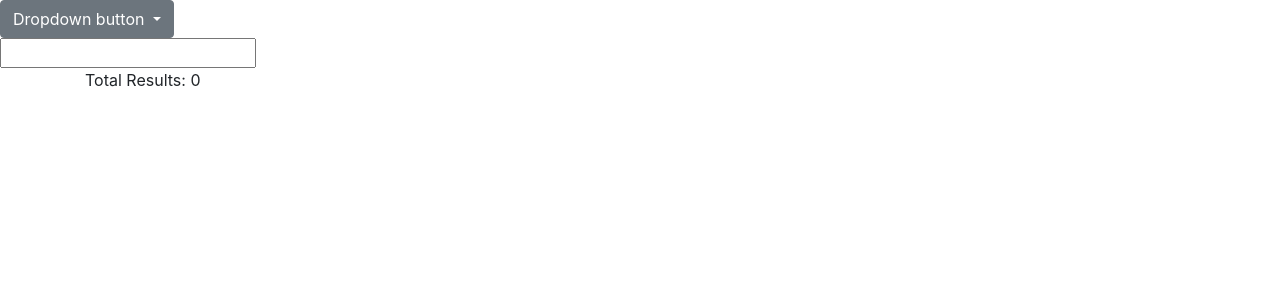
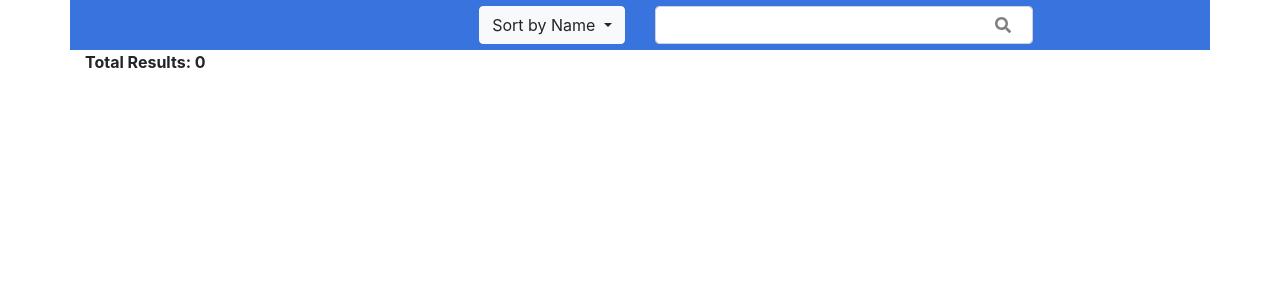
Before and after one commit to amoghardikar/coditas-search, an Angular app: page / in a window 1280 px wide. Shown: the top 300 px of the page. Built offline with nearby package versions, Linux system fonts and the light colour scheme.

Commit message:
modified the search box and header

```diff
--- a/package.json
+++ b/package.json
@@ -19,6 +19,9 @@
     "@angular/platform-browser": "~10.0.5",
     "@angular/platform-browser-dynamic": "~10.0.5",
     "@angular/router": "~10.0.5",
+    "@fortawesome/angular-fontawesome": "^0.7.0",
+    "@fortawesome/fontawesome-svg-core": "^1.2.30",
+    "@fortawesome/free-solid-svg-icons": "^5.14.0",
     "bootstrap": "^4.5.0",
     "jquery": "^3.5.1",
     "popper.js": "^1.16.1",
--- a/src/app/app.module.ts
+++ b/src/app/app.module.ts
@@ -8,6 +8,7 @@ import { HeaderComponent } from './header/header.component';
 import { SearchResultComponent } from './search-result/search-result.component';
 import { AppRoutingModule } from './app-routing.module';
 import { NavService } from './nav-service'
+import { FontAwesomeModule } from '@fortawesome/angular-fontawesome'
 
 @NgModule({
   declarations: [
@@ -18,7 +19,8 @@ import { NavService } from './nav-service'
   imports: [
     BrowserModule,
     HttpClientModule,
-    AppRoutingModule
+    AppRoutingModule,
+    FontAwesomeModule
   ],
   providers: [SearchService, NavService,HttpClientModule, HttpClient],
   bootstrap: [AppComponent]
--- a/src/app/header/header.component.css
+++ b/src/app/header/header.component.css
@@ -0,0 +1,16 @@
+.row-height{
+  height: 100%;
+}
+.container-height{
+  height: 50px;
+  background: #3973dd;
+}
+.icon{
+  position: absolute;
+  color: grey;
+  right: 35%;
+  top: 7px;
+}
+.search-box-parent{
+  width: 70%;
+}
--- a/src/app/header/header.component.html
+++ b/src/app/header/header.component.html
@@ -1,16 +1,31 @@
+<div class="container container-height">
+  <div class="row row-height">
+    <div class="col align-self-center">
+      <div class="d-flex float-right">
         <div class="dropdown">
-    <button class="btn btn-secondary dropdown-toggle" type="button" id="dropdownMenuButton" data-toggle="dropdown" aria-haspopup="true" aria-expanded="false">
-      Dropdown button
+          <button
+            class="btn btn-light dropdown-toggle"
+            type="button"
+            id="dropdownMenuButton"
+            data-toggle="dropdown"
+            aria-haspopup="true"
+            aria-expanded="false"
+          >
+            Sort by Name
           </button>
           <div class="dropdown-menu" aria-labelledby="dropdownMenuButton">
             <a class="dropdown-item" (click)="sortList('0')">Name(A-Z)</a>
             <a class="dropdown-item" (click)="sortList('1')">Name(Z-A)</a>
             <a class="dropdown-item" (click)="sortList('2')">Rank ↑</a>
             <a class="dropdown-item" (click)="sortList('3')">Rank ↓</a>
-
           </div>
         </div>
-  <div>
-    <input
-    (keyup)="searchTerm$.next($event.target.value)">
       </div>
+    </div>
+    <div class="col align-self-center">
+      <div class="search-box-parent">
+        <input type="text" class="form-control" (keyup)="searchTerm$.next($event.target.value)"/>
+          <fa-icon [icon]="faSearch" class="icon"></fa-icon>
+    </div>
+  </div>
+</div>
--- a/src/app/header/header.component.ts
+++ b/src/app/header/header.component.ts
@@ -2,6 +2,7 @@ import { Component, OnInit, EventEmitter, Output } from '@angular/core';
 import { Subject } from 'rxjs';
 import { SearchService } from '../search.service'
 import { NavService } from '../nav-service'
+import { faSearch } from '@fortawesome/free-solid-svg-icons';
 
 @Component({
   selector: 'app-header',
@@ -9,7 +10,7 @@ import { NavService } from '../nav-service'
   styleUrls: ['./header.component.css']
 })
 export class HeaderComponent implements OnInit {
-
+  faSearch = faSearch;
   results: Object;
   searchTerm$ = new Subject<string>();
   @Output()
--- a/src/app/search-result/search-result.component.html
+++ b/src/app/search-result/search-result.component.html
@@ -1,5 +1,5 @@
 <div class="container">
-  <div>Total Results: {{ totalCounts }}</div>
+  <div> <b>Total Results: {{ totalCounts }}</b></div>
   <div class="card" *ngFor="let searchResult of searchResults">
     <div class="card-body">
       <div class="row">
```
Also changed, not shown: 1 other file (tests, documents, lock files or other folders). Lines whose indentation alone changed are shown as unchanged.
